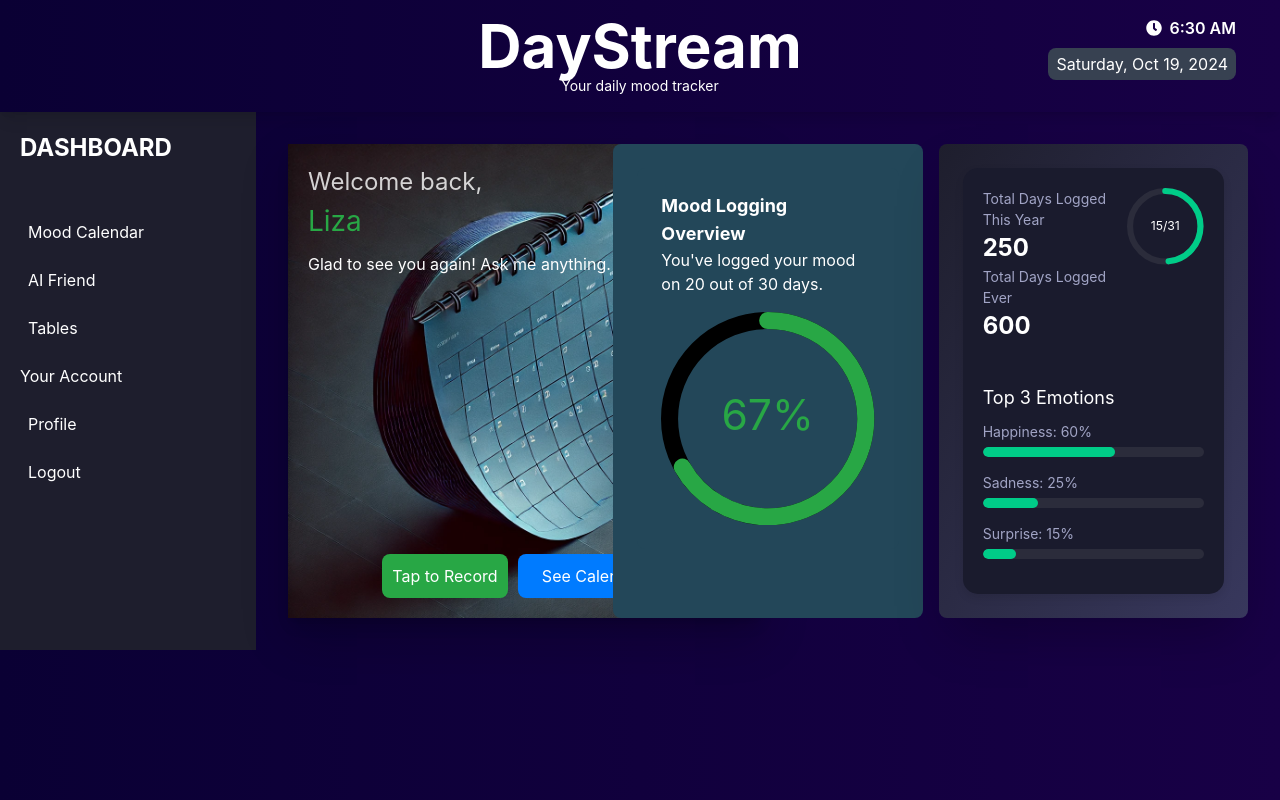
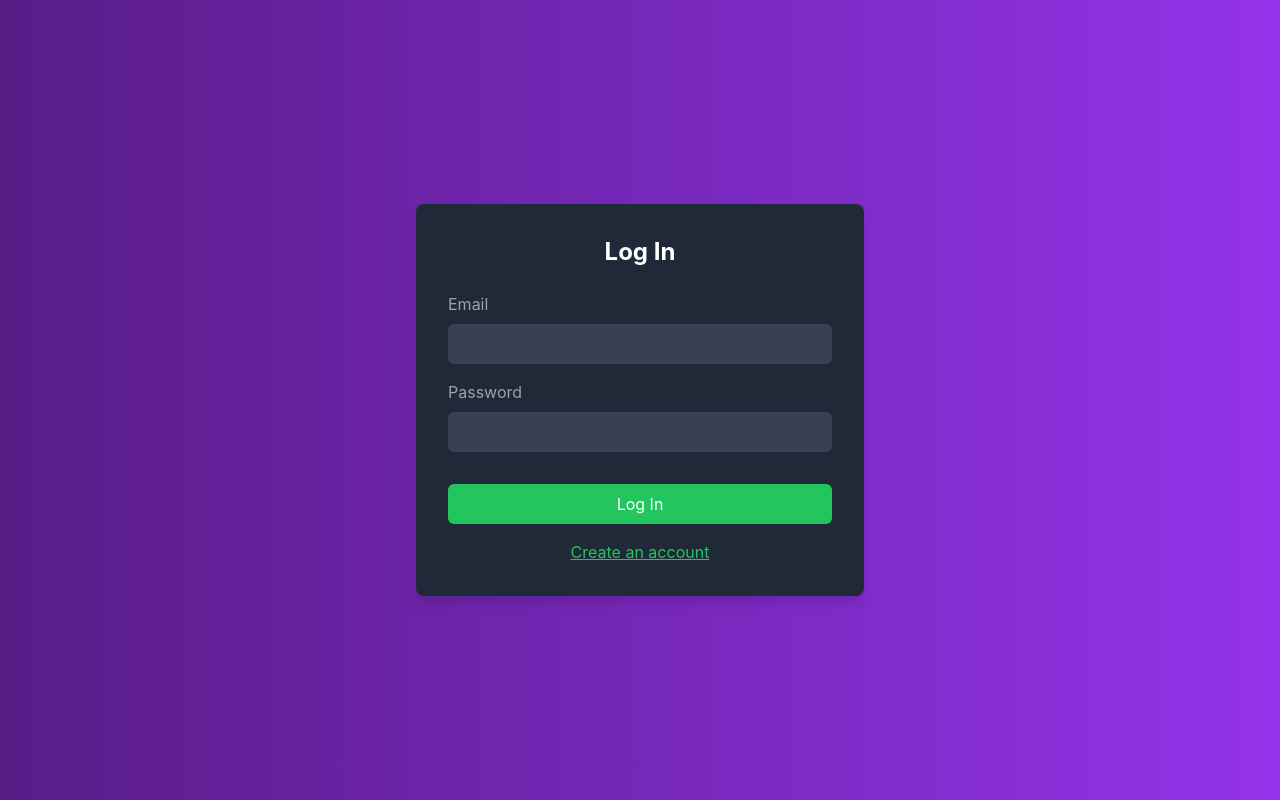
Before and after one commit to suhanishokeen/calhacks-24, a React (Create React App) app in the folder frontend/: page / in a window 1280 px wide. Built offline with nearby package versions, Linux system fonts and the light colour scheme.

Commit message:
Registration Form

```diff
--- a/frontend/package.json
+++ b/frontend/package.json
@@ -8,6 +8,7 @@
     "@testing-library/jest-dom": "^5.17.0",
     "@testing-library/react": "^13.4.0",
     "@testing-library/user-event": "^13.5.0",
+    "axios": "^1.7.7",
     "chart.js": "^4.4.5",
     "d3-scale": "^4.0.2",
     "frontend": "file:",
--- a/frontend/src/App.js
+++ b/frontend/src/App.js
@@ -8,20 +8,20 @@ import AIFriendPage from './pages/AIFriend';
 import Tables from './pages/Tables';
 import Profile from './pages/Profile';
 import Logout from './pages/Logout';
-import Login from './pages/Login';
-import Dashboard from './components/Dashboard';
+import LoginRegistrationPage from './pages/LoginRegistrationPage';
 
 const App = () => {
   return (
     <BrowserRouter>
       <Routes>
-        <Route path="/" element={<HomePage />} />
+        <Route path="/" element={<LoginRegistrationPage />} />
+        <Route path="/home" element={<HomePage />} />
         <Route path="/MoodCalendarPage" element={<MoodCalendarPage />} />
         <Route path="/AIFriend" element={<AIFriendPage />} />
         <Route path="/Tables" element={<Tables />} />
         <Route path="/Profile" element={<Profile />} />
         <Route path="/Logout" element={<Logout />} />
-        <Route path="/dashboard" element={<Dashboard />} /> {/* Updated path */}
+
       </Routes>
     </BrowserRouter>
   );
--- a/frontend/src/pages/Login.js
+++ /dev/null
@@ -1,91 +0,0 @@
-import React, { useState, useEffect } from 'react';
-import { useNavigate } from 'react-router-dom';
-
-const Login = () => {
-  const [credentials, setCredentials] = useState({ username: '', email: '', password: '' });
-  const [isAuthenticated, setIsAuthenticated] = useState(false);
-  const [typedText, setTypedText] = useState('');
-  const fullText = "Welcome to DayStream - Your daily mood tracker.";
-  const navigate = useNavigate();
-
-  useEffect(() => {
-    let currentIndex = 0;
-    const typeLetter = () => {
-      if (currentIndex < fullText.length) {
-        setTypedText((prev) => prev + fullText[currentIndex]);
-        currentIndex++;
-      }
-    };
-
-    const typingInterval = setInterval(typeLetter, 100);
-    return () => clearInterval(typingInterval);
-  }, []);
-
-  const handleLogin = (e) => {
-    e.preventDefault();
-    if (credentials.username === 'testUser' && credentials.password === 'password123') {
-      setIsAuthenticated(true);
-      navigate('/dashboard');
-    } else {
-      alert('Invalid credentials, please try again.');
-    }
-  };
-
-  const handleInputChange = (e) => {
-    const { name, value } = e.target;
-    setCredentials({
-      ...credentials,
-      [name]: value,
-    });
-  };
-
-  return (
-    <div className="login-page-container">
-      <div className="left-half">
-        <div className="login-container">
-          <form onSubmit={handleLogin}>
-            <div>
-              <label>Username:</label>
-              <input
-                type="text"
-                name="username"
-                value={credentials.username}
-                onChange={handleInputChange}
-                required
-              />
-            </div>
-            <div>
-              <label>Email:</label>
-              <input
-                type="email"
-                name="email"
-                value={credentials.email}
-                onChange={handleInputChange}
-                required
-              />
-            </div>
-            <div>
-              <label>Password:</label>
-              <input
-                type="password"
-                name="password"
-                value={credentials.password}
-                onChange={handleInputChange}
-                required
-              />
-            </div>
-            <div className="button-group">
-              <button type="submit" className="sign-in-btn">Sign In</button>
-              <button type="button" className="login-btn" onClick={handleLogin}>Login</button>
-            </div>
-          </form>
-        </div>
-      </div>
-      <div className="right-half">
-        <p className="typewriter-text">{typedText}</p>
-      </div>
-    </div>
-  );
-};
-
-export default Login;
--- /dev/null
+++ b/frontend/src/pages/LoginForm.js
@@ -0,0 +1,57 @@
+import React, { useState } from 'react';
+import axios from 'axios'; // Make sure axios is installed
+const LoginForm = () => {
+  const [email, setEmail] = useState('');
+  const [password, setPassword] = useState('');
+
+  const handleSubmit = async (e) => {
+    e.preventDefault();
+    const loginData = { email, password };
+
+    try {
+      const response = await axios.post('http://localhost:5000/login', loginData); // Replace with your backend login route
+      console.log('Login successful:', response.data);
+
+      // Handle successful login (e.g., store token, redirect user)
+      localStorage.setItem('token', response.data.token); // Store token in localStorage or state management
+      window.location.href = '/dashboard'; // Redirect to dashboard
+
+    } catch (error) {
+      console.error('Error logging in:', error);
+      // Handle login error (e.g., show error message)
+    }
+  };
+  return (
+    <form onSubmit={handleSubmit}>
+      <h2 className="text-2xl font-bold text-white mb-6 text-center">Log In</h2>
+      <div className="mb-4">
+        <label className="block text-gray-400 mb-2">Email</label>
+        <input
+          type="email"
+          className="w-full p-2 rounded-md bg-gray-700 text-white focus:ring-2 focus:ring-green-500"
+          value={email}
+          onChange={(e) => setEmail(e.target.value)}
+          required
+        />
+      </div>
+      <div className="mb-4">
+        <label className="block text-gray-400 mb-2">Password</label>
+        <input
+          type="password"
+          className="w-full p-2 rounded-md bg-gray-700 text-white focus:ring-2 focus:ring-green-500"
+          value={password}
+          onChange={(e) => setPassword(e.target.value)}
+          required
+        />
+      </div>
+      <button
+        type="submit"
+        className="w-full bg-green-500 hover:bg-green-600 text-white p-2 rounded-md mt-4"
+      >
+        Log In
+      </button>
+    </form>
+  );
+};
+
+export default LoginForm;
--- /dev/null
+++ b/frontend/src/pages/LoginRegistrationPage.js
@@ -0,0 +1,29 @@
+import React, { useState } from 'react';
+import LoginForm from './LoginForm';
+import RegistrationForm from './RegistrationForm';
+const LoginRegistrationForm = () => {
+  const [isLogin, setIsLogin] = useState(true); // Toggle between login and registration
+
+  // Function to toggle between forms
+  const toggleForm = () => {
+    setIsLogin(!isLogin);
+  };
+
+  return (
+    <div className="min-h-screen bg-gradient-to-r from-purple-900 to-purple-600 flex justify-center items-center">
+      <div className="bg-gray-800 p-8 rounded-lg shadow-lg max-w-md w-full">
+        {isLogin ? <LoginForm /> : <RegistrationForm />}
+        <div className="text-center mt-4">
+          <button
+            className="text-green-500 underline"
+            onClick={toggleForm}
+          >
+            {isLogin ? 'Create an account' : 'Already have an account? Log in'}
+          </button>
+        </div>
+      </div>
+    </div>
+  );
+};
+
+export default LoginRegistrationForm;
--- /dev/null
+++ b/frontend/src/pages/RegistrationForm.js
@@ -0,0 +1,65 @@
+import React, { useState } from 'react';
+import axios from 'axios';
+
+
+const RegistrationForm = () => {
+  const [username, setUsername] = useState('');
+  const [email, setEmail] = useState('');
+  const [password, setPassword] = useState('');
+
+  const handleSubmit = async (e) => {
+    e.preventDefault();
+    const newUser = { username, email, password };
+
+    try {
+      const response = await axios.post('http://localhost:5000/register', newUser);
+      console.log('User registered successfully:', response.data);
+    } catch (error) {
+      console.error('Error registering user:', error);
+    }
+  };
+
+  return (
+    <form onSubmit={handleSubmit}>
+      <h2 className="text-2xl font-bold text-white mb-6 text-center">Sign Up</h2>
+      <div className="mb-4">
+        <label className="block text-gray-400 mb-2">Username</label>
+        <input
+          type="text"
+          className="w-full p-2 rounded-md bg-gray-700 text-white focus:ring-2 focus:ring-green-500"
+          value={username}
+          onChange={(e) => setUsername(e.target.value)}
+          required
+        />
+      </div>
+      <div className="mb-4">
+        <label className="block text-gray-400 mb-2">Email</label>
+        <input
+          type="email"
+          className="w-full p-2 rounded-md bg-gray-700 text-white focus:ring-2 focus:ring-green-500"
+          value={email}
+          onChange={(e) => setEmail(e.target.value)}
+          required
+        />
+      </div>
+      <div className="mb-4">
+        <label className="block text-gray-400 mb-2">Password</label>
+        <input
+          type="password"
+          className="w-full p-2 rounded-md bg-gray-700 text-white focus:ring-2 focus:ring-green-500"
+          value={password}
+          onChange={(e) => setPassword(e.target.value)}
+          required
+        />
+      </div>
+      <button
+        type="submit"
+        className="w-full bg-green-500 hover:bg-green-600 text-white p-2 rounded-md mt-4"
+      >
+        Sign Up
+      </button>
+    </form>
+  );
+};
+
+export default RegistrationForm;
```
Also changed, not shown: 1 other file (tests, documents, lock files or other folders).
